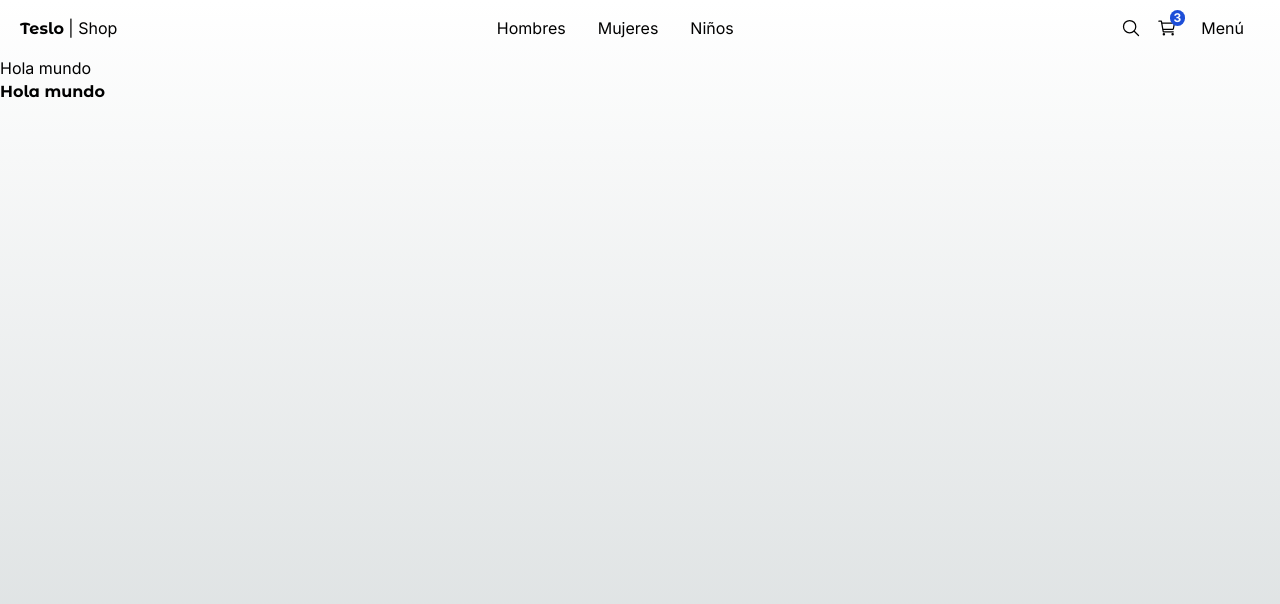
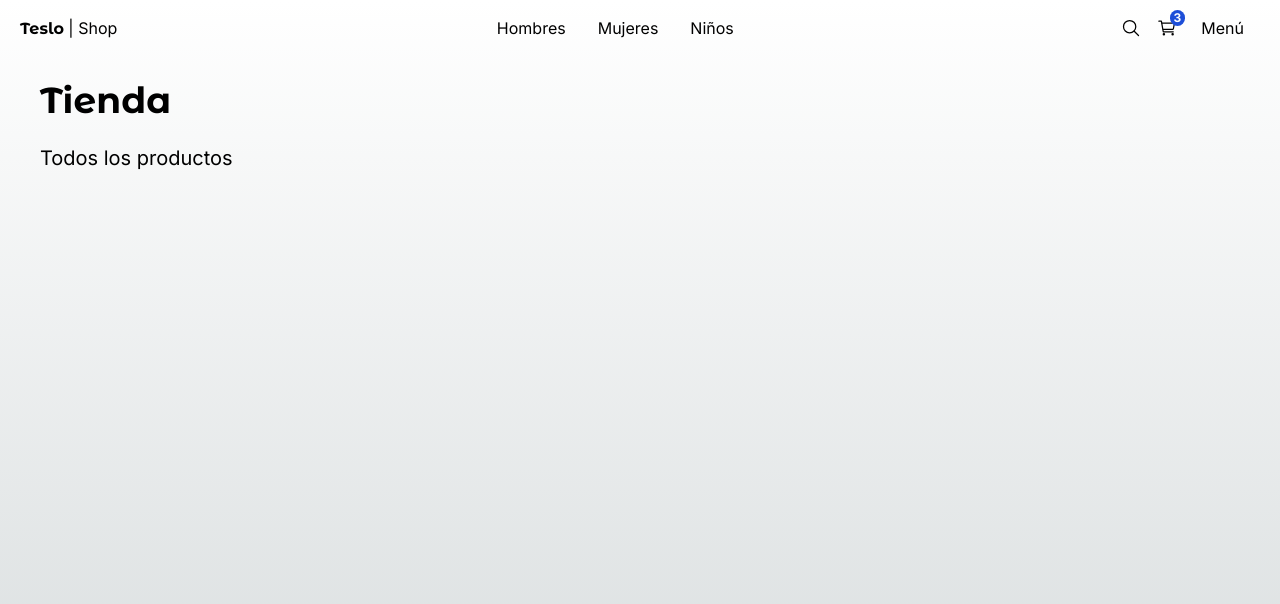
Before and after one commit to next-js-curses/04-teslo-shop, a Next.js app: page / in a window 1280 px wide. Shown: the top 604 px of the page. Built offline with nearby package versions, Linux system fonts and the light colour scheme.

Commit message:
feat: se agrega nuevo componenete title

```diff
--- a/src/app/(shop)/layout.tsx
+++ b/src/app/(shop)/layout.tsx
@@ -4,7 +4,9 @@
   return (
     <main className="min-h-screen">
       <TopMenu />
-      { children }
+      <div className="px-0 sm:px-10">
+        { children }
+      </div>
     </main>
   );
 }
--- a/src/app/(shop)/page.tsx
+++ b/src/app/(shop)/page.tsx
@@ -1,10 +1,11 @@
-import { titleFont } from "@/config/fonts";
+import { Title } from '@/components'
 
 export default function Shop() {
   return (
-    <div className="">
-      <h1>Hola mundo</h1>
-      <h1 className={`${titleFont.className} font-bold`}>Hola mundo</h1>
-    </div>
+    <Title
+      title="Tienda"
+      subtitle="Todos los productos"
+      className="mb-2"
+    />
   );
 }
--- a/src/components/index.ts
+++ b/src/components/index.ts
@@ -1,2 +1,3 @@
+export * from './ui/not-found/PageNotFound'
+export * from './ui/title/Title'
 export * from './ui/top-menu/TopMenu'
-export * from './ui/not-found/PageNotFound'
--- /dev/null
+++ b/src/components/ui/title/Title.tsx
@@ -0,0 +1,22 @@
+import { titleFont } from "@/config/fonts"
+
+interface Props {
+  title: string
+  subtitle?: string
+  className?: string
+}
+
+export const Title = ({ title, subtitle, className }: Props) => {
+  return (
+    <div className={`mt-3 ${className}`}>
+      <h1 className={`${titleFont.className} antialiased text-4xl font-semibold my-6`}>
+        { title }
+      </h1>
+      {
+        subtitle && (
+          <h3 className="text-xl mb-5">{ subtitle }</h3>
+        )
+      }
+    </div>
+  )
+}
```
